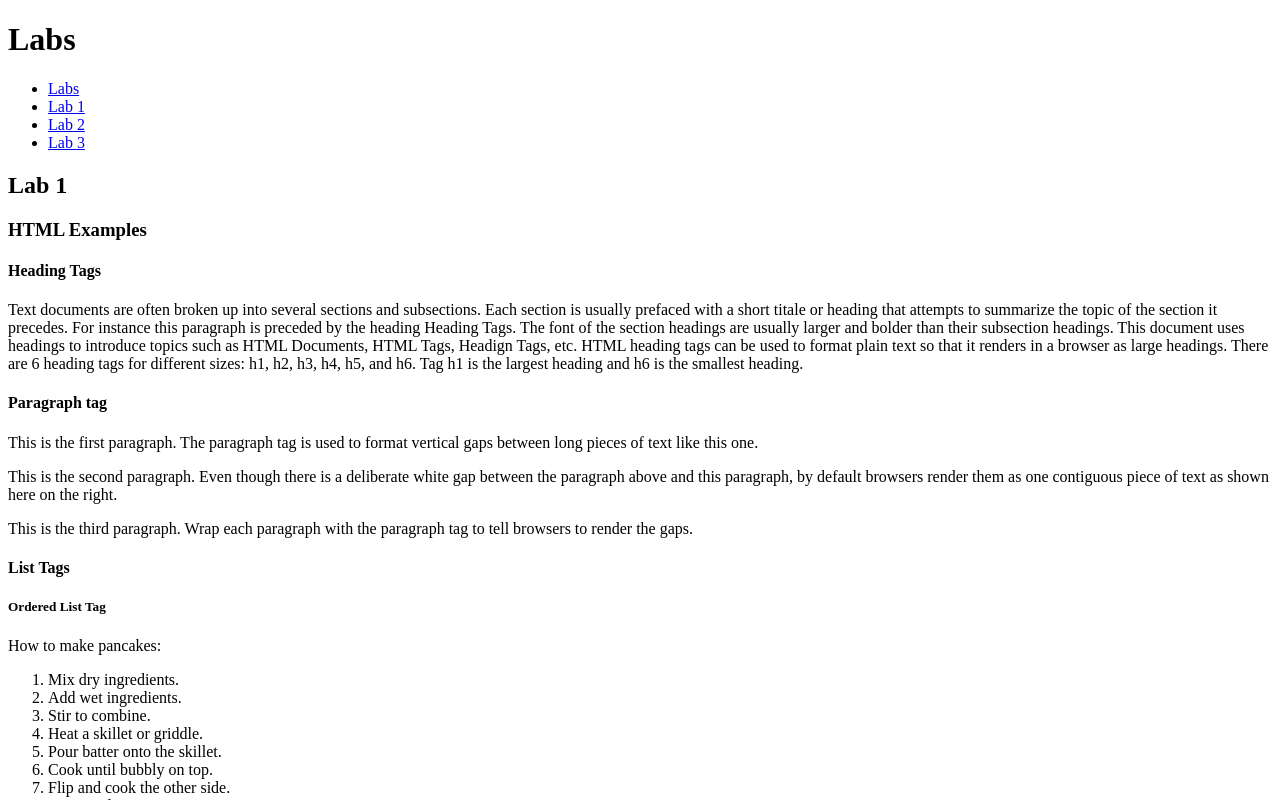
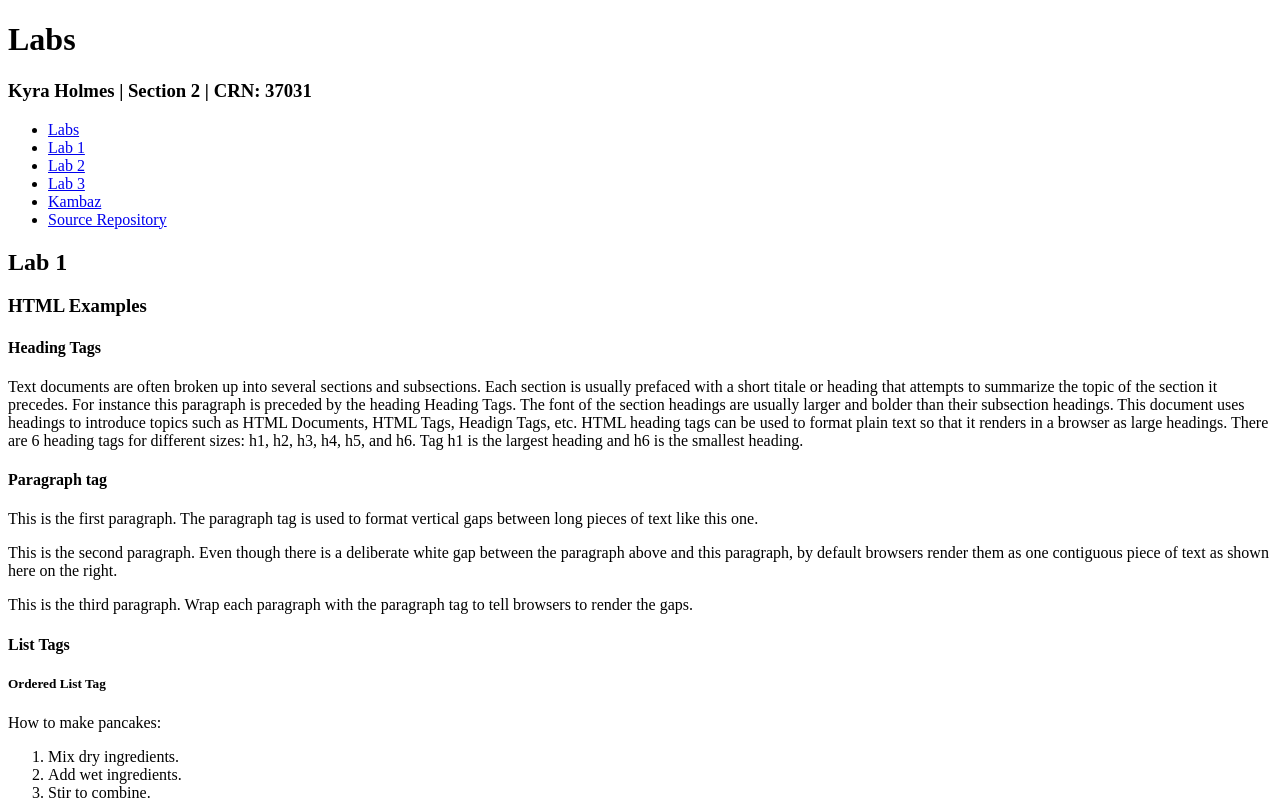
Before and after one commit to kyraholmes/kambaz-react-web-app-cs4550-sp25, a React (Vite) app: page /#/Labs/Lab1 in a window 1280 px wide. Shown: the top 800 px of the page. Built offline with nearby package versions, Linux system fonts and the light colour scheme.

Commit message:
a1 landing page requirements

```diff
--- a/src/Labs/TOC.tsx
+++ b/src/Labs/TOC.tsx
@@ -7,6 +7,8 @@ export default function TOC() {
       <li><Link to="/Labs/Lab1">Lab 1</Link></li>
       <li><Link to="/Labs/Lab2">Lab 2</Link></li>
       <li><Link to="/Labs/Lab3">Lab 3</Link></li>
+      <li><Link to="/Kambaz">Kambaz</Link></li>
+      <li><Link to="https://github.com/kyraholmes/kambaz-react-web-app-cs4550-sp25">Source Repository</Link></li>
     </ul>
   );
 }
--- a/src/Labs/index.tsx
+++ b/src/Labs/index.tsx
@@ -8,6 +8,7 @@ export default function Labs() {
     return (
         <div id="wd-labs">
             <h1>Labs</h1>
+            <h3>Kyra Holmes | Section 2 | CRN: 37031</h3>
             <TOC />
             <Routes>
                 <Route path="/" element={<Navigate to="Lab1" />} />
```
